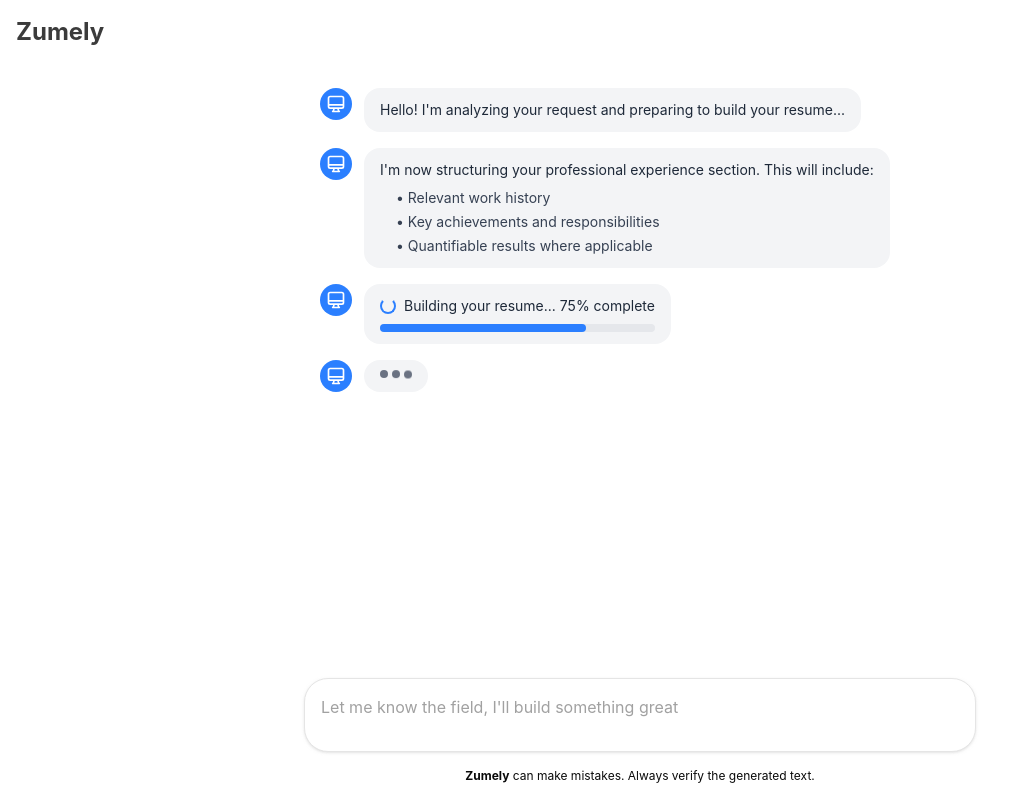
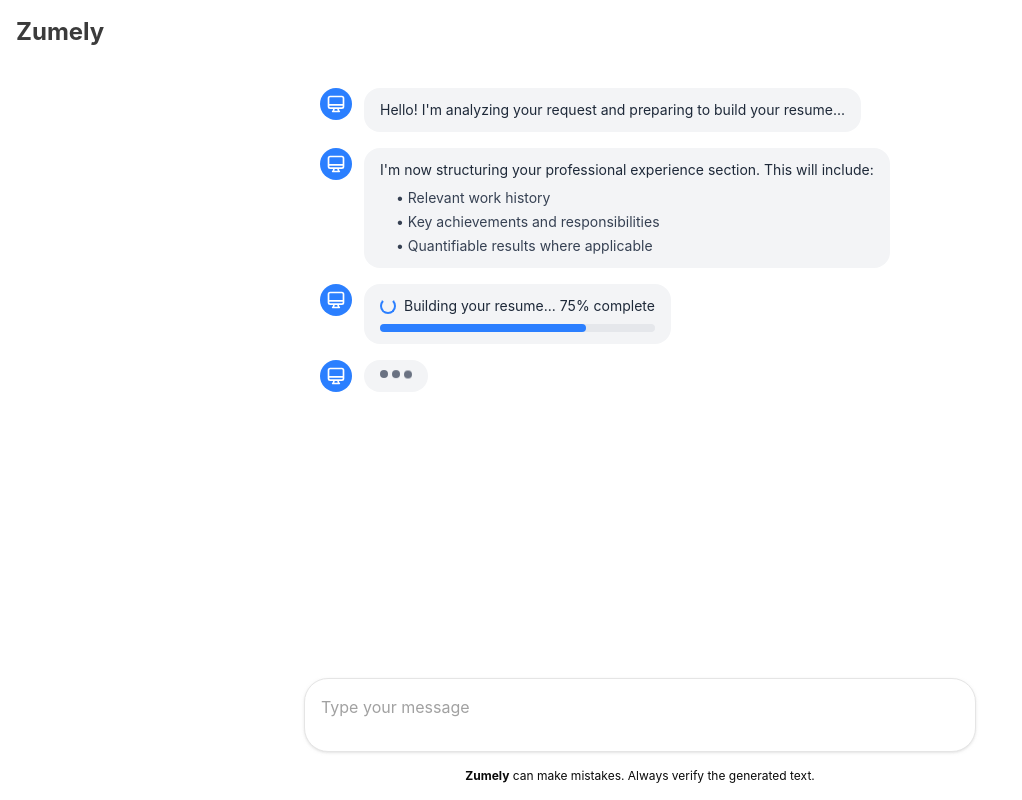
Before and after one commit to victorchicu/workley-app, an Angular app: page /resume/1 in a window 1280 px wide. Shown: the whole page, without its empty margins (0-1022 px from the left). Built offline with nearby package versions, Linux system fonts and the light colour scheme.

Commit message:
Expose placeholder for prompt input component

```diff
--- a/src/app/features/resume/component/agent-chat/agent-chat.component.html
+++ b/src/app/features/resume/component/agent-chat/agent-chat.component.html
@@ -71,7 +71,7 @@
 
   <div class="w-full px-4">
     <div class="w-full max-w-2xl mx-auto">
-      <app-prompt-input/>
+      <app-prompt-input placeholder="Type your message"/>
       <app-prompt-bottom-text/>
     </div>
   </div>
--- a/src/app/features/resume/component/prompt-form/prompt-form.component.html
+++ b/src/app/features/resume/component/prompt-form/prompt-form.component.html
@@ -2,7 +2,11 @@
   <div class="w-full max-w-2xl px-4">
     <div class="relative">
       <app-prompt-headline/>
-      <app-prompt-input #prompt (onPressEnter)="handlePrompt($event)">
+      <app-prompt-input
+        #prompt
+        (onPressEnter)="handlePrompt($event)"
+        placeholder="Let me know the field, I'll build something great"
+      >
         <div class="flex items-center justify-between mt-auto px-2 pb-2">
           <app-upload-resume/>
           <app-build-resume (onClick)="handlePrompt(prompt.form)" [activated]="prompt.form.valid">
--- a/src/app/features/resume/component/prompt-form/prompt-input/prompt-input.component.html
+++ b/src/app/features/resume/component/prompt-form/prompt-input/prompt-input.component.html
@@ -10,10 +10,11 @@
           rows="1"
           style="field-sizing: content;"
           class="flex-grow min-w-0 text-neutral-800 bg-transparent focus:outline-none placeholder-neutral-400 resize-none overflow-y-auto min-h-[48px] max-h-[120px] p-0"
-          placeholder="Let me know the field, I'll build something great"
           autocomplete="off"
           formControlName="text"
-          (keydown)="onKeyDown($event)"></textarea>
+          (keydown)="onKeyDown($event)"
+          [placeholder]="placeholder"
+        ></textarea>
       </div>
       <ng-content/>
     </fieldset>
--- a/src/app/features/resume/component/prompt-form/prompt-input/prompt-input.component.ts
+++ b/src/app/features/resume/component/prompt-form/prompt-input/prompt-input.component.ts
@@ -1,4 +1,4 @@
-import {Component, EventEmitter, Inject, Output, PLATFORM_ID} from '@angular/core';
+import {Component, EventEmitter, Inject, Input, Output, PLATFORM_ID} from '@angular/core';
 import {
   FormBuilder,
   FormControl,
@@ -34,6 +34,7 @@ export type PromptForm = FormGroup<PromptControl>;
 export class PromptInputComponent {
   form: PromptForm;
   loading$: Observable<boolean>;
+  @Input() placeholder: string = "Type your message";
   @Output() onPressEnter: EventEmitter<PromptForm> = new EventEmitter<PromptForm>();
 
   constructor(
```
